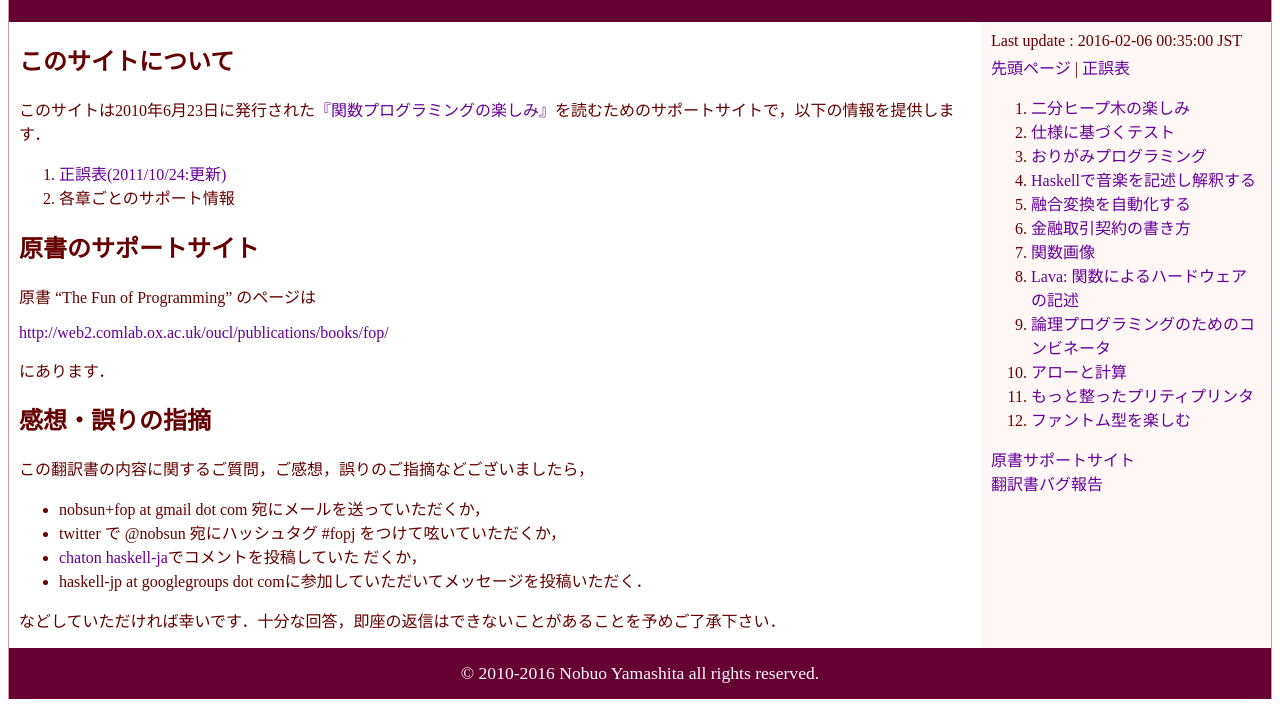
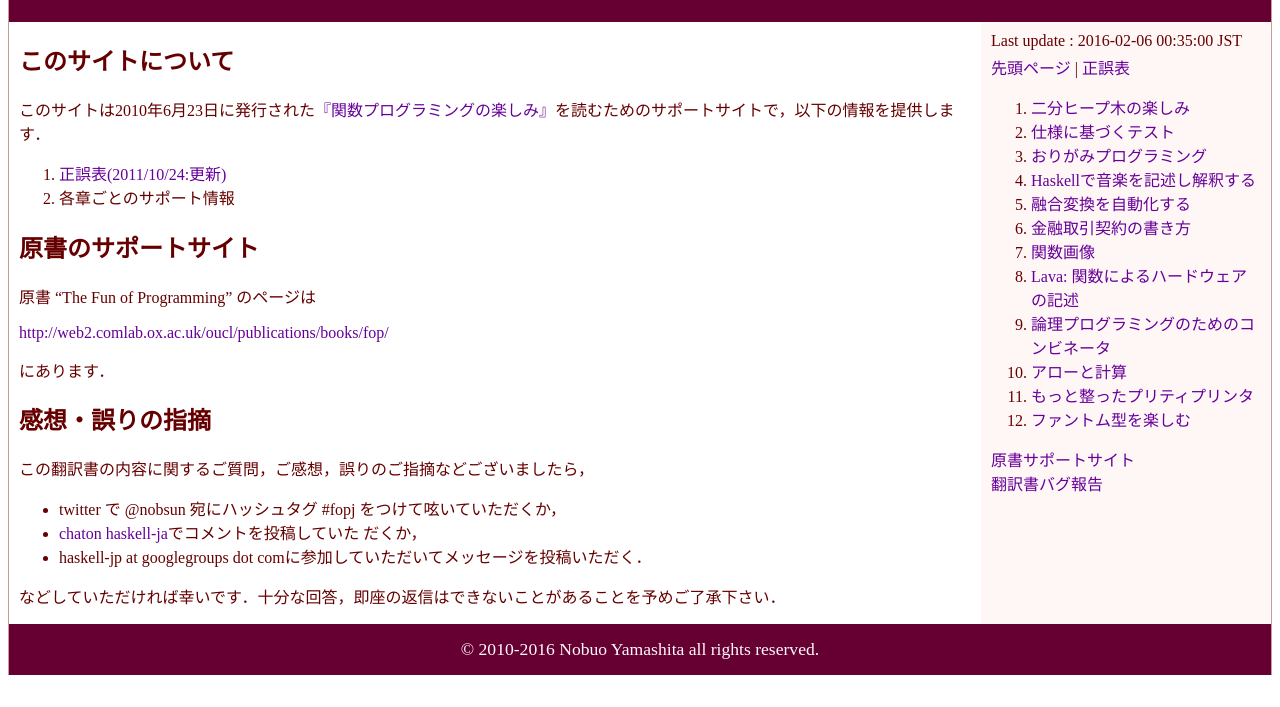
Before and after one commit to sampou-org/fop, a plain HTML site: page index.html in a window 1280 px wide. Shown: the part 115-822 px from the top of the page. After the commit the page ends 800 px from the top, so only its background shows below. Drawn offline with Linux system fonts and the light colour scheme.

Commit message:
remove mail address

```diff
--- a/index.html
+++ b/index.html
@@ -49,7 +49,6 @@
 ><h2 id="感想誤りの指摘">感想・誤りの指摘</h2>
 <p>この翻訳書の内容に関するご質問，ご感想，誤りのご指摘などございましたら，</p>
 <ul>
-<li>nobsun+fop at gmail dot com 宛にメールを送っていただくか，</li>
 <li>twitter で @nobsun 宛にハッシュタグ #fopj をつけて呟いていただくか，</li>
 <li><a href="http://chaton.practical-scheme.net/haskell-ja/">chaton haskell-ja</a>でコメントを投稿していた
 だくか，</li>
```
